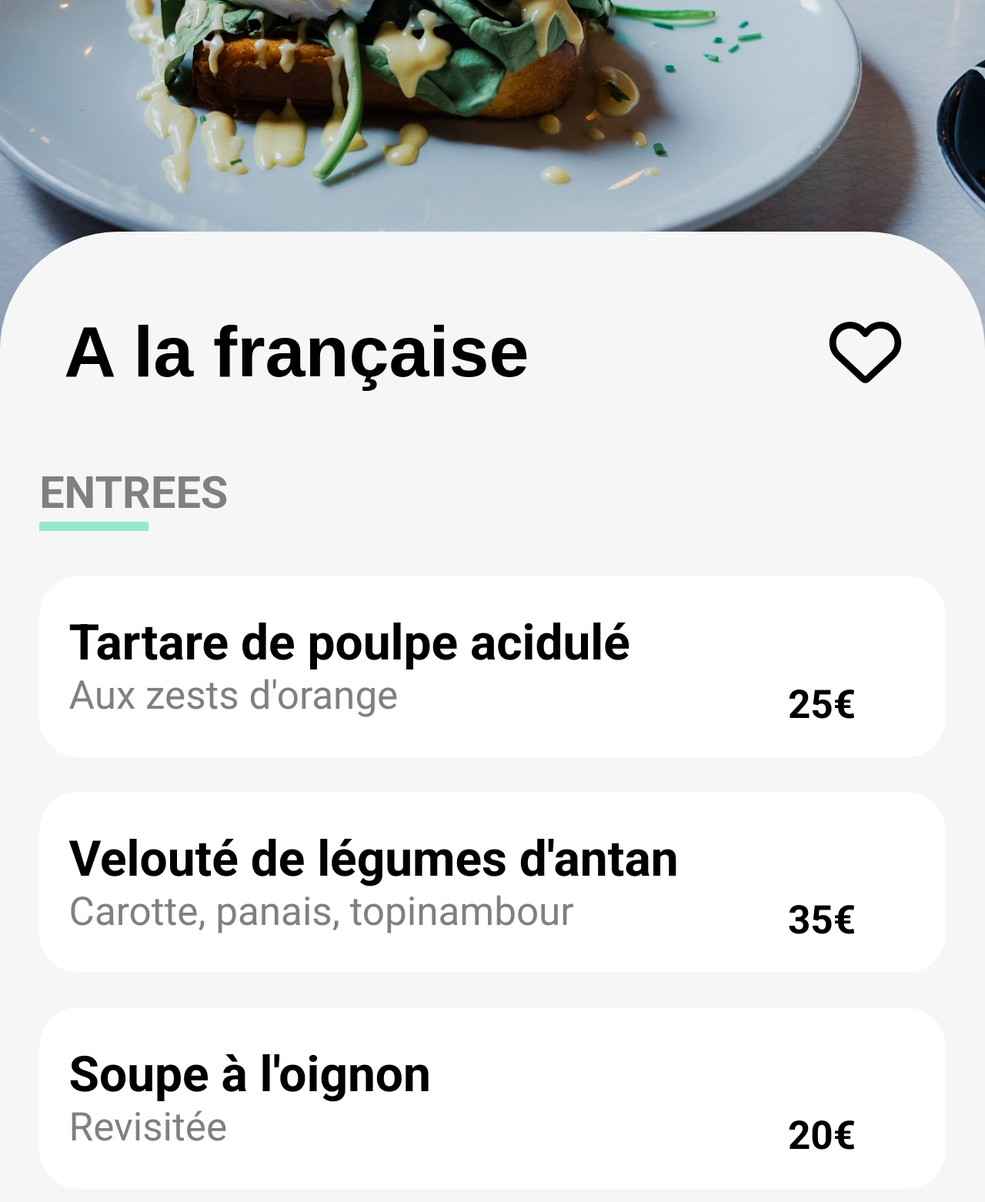
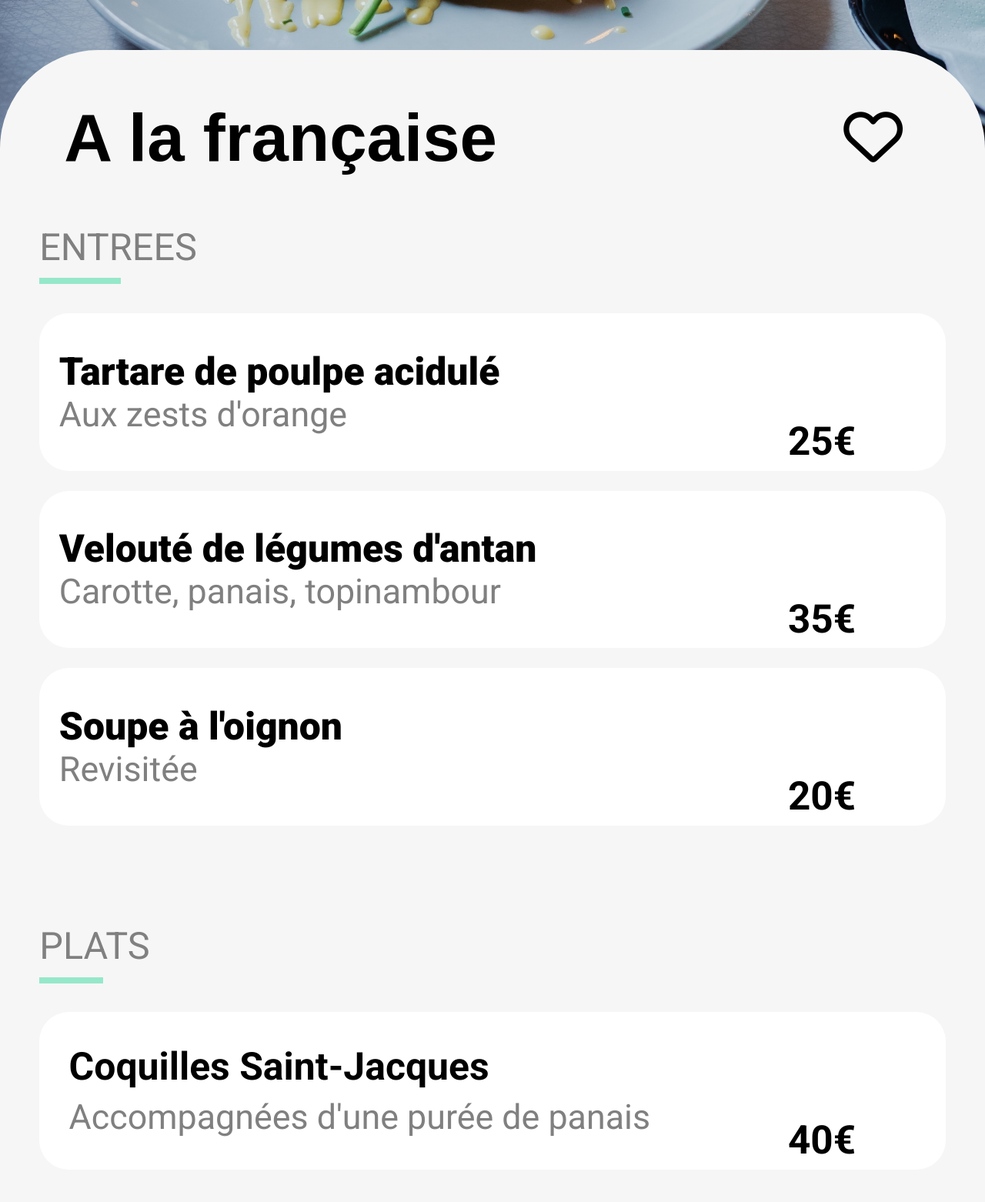
Before and after one commit to NacerMamou/ohmyfood, a website: page client/a-la-francaise.html in a window 1280 px wide. Shown: the part 840-2402 px from the top of the page at 77% size. Drawn offline with Linux system fonts and the light colour scheme; a web font is replaced by a local one.

Commit message:
updating colors borders and topics height

```diff
--- a/client/a-la-francaise.html
+++ b/client/a-la-francaise.html
@@ -31,7 +31,14 @@
     <section id="list">
       <div class="title">
         <h1>A la française</h1>
-        <i class="far fa-heart"></i>
+        <div class="title__icon">
+          <i
+            class="fa-regular fa-heart layer0"
+          ></i>
+          <i
+            class="fa-solid fa-heart layer1"
+          ></i>
+        </div>
       </div>
       <div class="entrees">
         <h2>ENTREES</h2>
--- a/client/sass/main.scss
+++ b/client/sass/main.scss
@@ -28,7 +28,8 @@ $background-link-active: #f5edff;
 
 /*Spacing section*/
 $border-topic: 5vw;
-$topic-bd-radius: 4vw;
+$topic-bd-radius: 3vw;
+$topic-height: 16vw;
 $price-width: 30%;
 
 /*animation timings section*/
@@ -64,7 +65,7 @@ $plats-anim-time: (($plats-topics-number - 1) * $topic-anim-delay) + $topic-anim
     justify-content: center;
     align-items: center;
     padding: 2vw 0;
-    font-size: 8vw;
+    font-size: 7.5vw;
     width: 100%;
     text-decoration: none;
     color: black;
@@ -78,7 +79,7 @@ $plats-anim-time: (($plats-topics-number - 1) * $topic-anim-delay) + $topic-anim
       color: black;
       position: absolute;
       left: 0;
-      font-size: 7.5vw;
+      font-size: 6vw;
       text-decoration: none;
     }
   }
@@ -174,9 +175,9 @@ $plats-anim-time: (($plats-topics-number - 1) * $topic-anim-delay) + $topic-anim
   .img {
     display: flex;
     width: 100%;
-    height: 90vw;
+    height: 72vw;
+    z-index: -1;
     object-fit: cover;
-    z-index: -1;
   }
 }
 #fonctionnement {
@@ -404,8 +405,8 @@ $plats-anim-time: (($plats-topics-number - 1) * $topic-anim-delay) + $topic-anim
   align-items: center;
   justify-content: center;
   background-color: $grey-background2;
-  border-radius: 12vw 12vw 0 0;
-  padding-top: 8vw;
+  border-radius: 10vw 10vw 0 0;
+  padding-top: 5vw;
   margin-top: -14vw;
   width: 100%;
 
@@ -418,44 +419,80 @@ $plats-anim-time: (($plats-topics-number - 1) * $topic-anim-delay) + $topic-anim
     & h1 {
       display: flex;
       font-family: "Shrikhand", sans-serif;
-      font-size: 7.3vw;
+      font-size: 6.8vw;
       padding-left: 2.5vw;
     }
-    & i {
-      font-size: 7.3vw;
-      margin-right: 4.5vw;
+    &__icon{
+      display: flex;
+      justify-content: center;
+      align-items: center;
+      height: 100%;
+      width: 16%;
+      & i{
+        display: flex;
+        align-items: center;
+        justify-content: center;
+        position: absolute;
+        font-size: 6vw;
+        width: 13%;
+        height: 7%;
+        &.layer0{
+          z-index: 3;
+          color: black;
+        }
+        &.layer1{
+          color: transparent;
+          z-index: 2;
+        }
+        &:hover{
+          &.layer0{
+            z-index: 2;
+          }
+          &.layer1{
+            color: $color-primary;
+            z-index: 3;
+          }
+        }
+      }
     }
-    & i:hover {
-      color: $color-primary;
-    }
+
+
+    // & i {
+    //   font-size: 6.2vw;
+    //   margin-right: 4.5vw;
+    // }
+    // & i:hover {
+    //   color: $color-primary;
+    // }
   }
 
   .entrees {
     display: flex;
     flex-direction: column;
     width: 92%;
-    padding-top: 7.5vw;
+    padding-top: 5vw;
     & h2 {
-      font-size: 4.5vw;
+      font-size: 3.8vw;
       color: grey;
-      padding-bottom: 5.8vw;
-      position: relative
+      padding-bottom: 4.5vw;
+      position: relative;
+      font-weight: 400;
     }
     & h2::after{
         position: absolute;
         content: '';
-        width: 12%;
+        width: 9%;
         height: 100%;
-        border-top: 1vw solid $color-animation;
-        top: 50%;
+        border-top: 0.7vw solid $color-animation;
+        top: 60%;
         left: 0%;
     }
 
     &--topic {
       display: flex;
       width: 100%;
-      height: 18.4vw;
-      margin-bottom: 3.5vw;
+      height: $topic-height;
+      margin-bottom: 2vw;
       background-color: white;
       border-radius: $topic-bd-radius;
       overflow: hidden;
@@ -499,7 +536,7 @@ $plats-anim-time: (($plats-topics-number - 1) * $topic-anim-delay) + $topic-anim
         display: flex;
         flex-direction: column;
         justify-content: center;
-        padding-left: 3vw;
+        padding-left: 2vw;
         overflow: hidden;
         text-overflow: ellipsis;
         overflow: hidden;
@@ -507,13 +544,14 @@ $plats-anim-time: (($plats-topics-number - 1) * $topic-anim-delay) + $topic-anim
         transition: all $on-hover-anim-duration ease-in-out;
 
         & h3 {
-          font-size: 5vw;
+          font-size: 3.9vw;
           overflow: hidden;
           text-overflow: ellipsis;
           white-space: nowrap;
+          font-weight: 900;
         }
         & p {
-          font-size: 4vw;
+          font-size: 3.5vw;
           color: gray;
           overflow: hidden;
           text-overflow: ellipsis;
@@ -565,26 +603,27 @@ $plats-anim-time: (($plats-topics-number - 1) * $topic-anim-delay) + $topic-anim
     display: flex;
     flex-direction: column;
     width: 92%;
-    padding-top: 7.5vw;
+    padding-top: 8vw;
     & h2 {
         position: relative;
-      font-size: 4.5vw;
+      font-size: 3.8vw;
       color: grey;
-      padding-bottom: 5.8vw;
+      padding-bottom: 4.5vw;
+      font-weight: 400;
     }
     & h2::after{
         position: absolute;
         content: '';
-        width: 12%;
+        width: 7%;
         height: 100%;
-        border-top: 1vw solid $color-animation;
-        top: 50%;
+        border-top: 0.7vw solid $color-animation;
+        top: 60%;
         left: 0%;
     }
     &--topic {
       display: flex;
       width: 100%;
-      height: 18.4vw;
+      height: $topic-height;
       margin-bottom: 3.5vw;
       background-color: white;
       border-radius: $topic-bd-radius;
@@ -637,14 +676,14 @@ $plats-anim-time: (($plats-topics-number - 1) * $topic-anim-delay) + $topic-anim
         transition: all $on-hover-anim-duration ease-in-out;
 
         & h3 {
-          font-size: 5vw;
+          font-size: 3.9vw;
           margin-bottom: 0.8vw;
           overflow: hidden;
           text-overflow: ellipsis;
           white-space: nowrap;
         }
         & p {
-          font-size: 4vw;
+          font-size: 3.5vw;
           color: gray;
           overflow: hidden;
           text-overflow: ellipsis;
@@ -696,26 +735,27 @@ $plats-anim-time: (($plats-topics-number - 1) * $topic-anim-delay) + $topic-anim
     display: flex;
     flex-direction: column;
     width: 92%;
-    padding-top: 7.5vw;
+    padding-top: 6vw;
     & h2 {
-        position: relative;
-      font-size: 4.5vw;
+      position: relative;
+      font-size: 3.8vw;
       color: grey;
       padding-bottom: 5.8vw;
+      font-weight: 400;
     }
     & h2::after{
       position: absolute;
       content: '';
       width: 12%;
       height: 100%;
-      border-top: 1vw solid $color-animation;
-      top: 50%;
+      border-top: 0.7vw solid $color-animation;
+      top: 60%;
       left: 0%;
   }
     &--topic {
       display: flex;
       width: 100%;
-      height: 18.4vw;
+      height: $topic-height;
       margin-bottom: 3.5vw;
       background-color: white;
       border-radius: $topic-bd-radius;
@@ -766,13 +806,13 @@ $plats-anim-time: (($plats-topics-number - 1) * $topic-anim-delay) + $topic-anim
         transition: all $on-hover-anim-duration ease-in-out;
 
         & h3 {
-          font-size: 5vw;
+          font-size: 3.9vw;
           overflow: hidden;
           text-overflow: ellipsis;
           white-space: nowrap;
         }
         & p {
-          font-size: 4vw;
+          font-size: 3.5vw;
           color: gray;
           overflow: hidden;
           text-overflow: ellipsis;
```
Also changed, not shown: client/la-note-enchatee.html (+11 -1 lines), client/la-pallete-du-gout.html (+8 -1 lines), client/le-delice-des-sens.html (+8 -1 lines), client/css/main.css, 1 other file.
